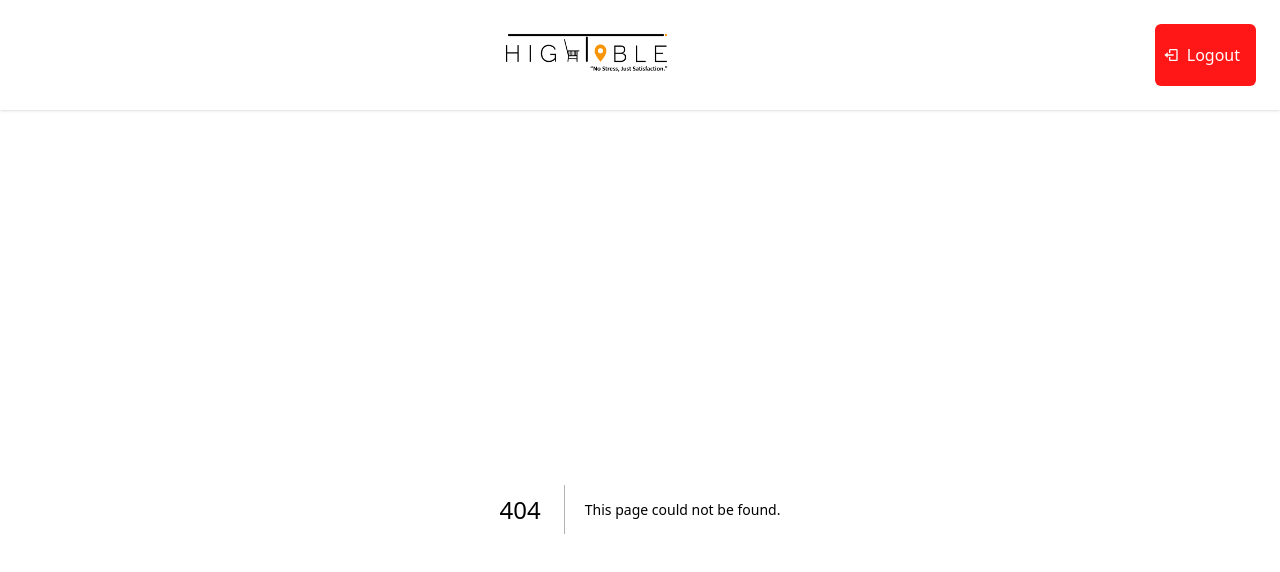
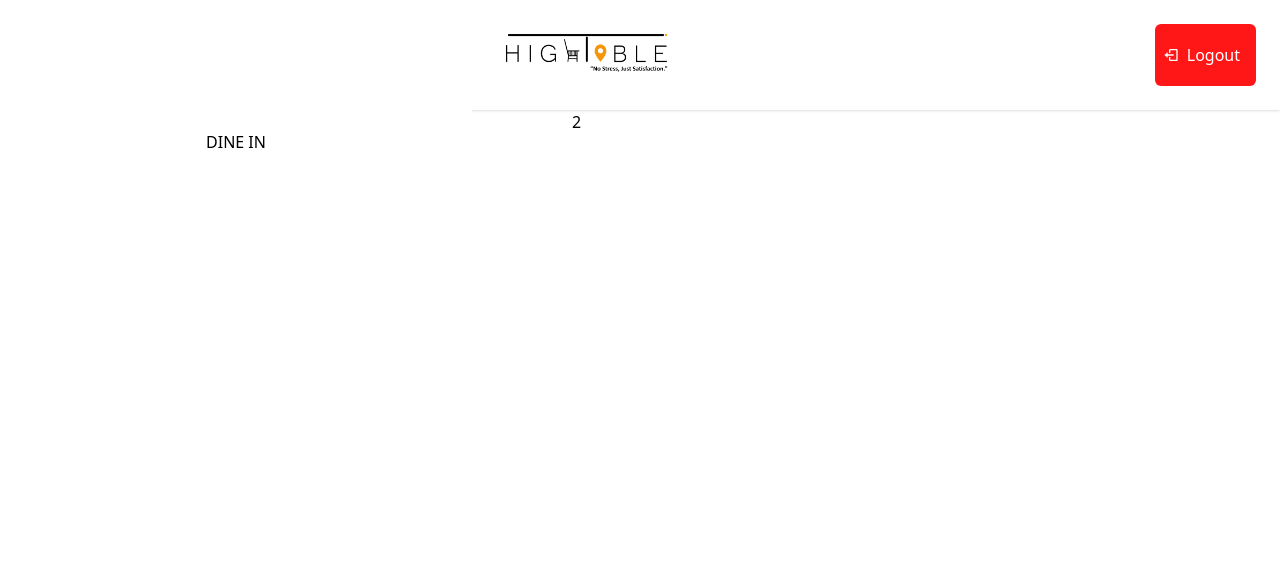
Before and after one commit to innov8-devs/Hightable-POS, a Next.js app: page /dashboard/menu/order in a window 1280 px wide. Before the commit this address had no page. Shown: the top 572 px of the page. Built offline with nearby package versions, Linux system fonts and the light colour scheme.

Commit message:
Added order page

```diff
--- /dev/null
+++ b/src/pages/dashboard/menu/order.tsx
@@ -0,0 +1,16 @@
+import React from 'react';
+import Division from '../../../components/fragments/Common/Layout/Division';
+import Layout from '../../../components/fragments/Common/Layout/Layout';
+
+const Order = () => {
+  return (
+    <Layout className="gap-[100px] h-screen">
+      <Division division={2} className="">
+        <div className="w-full bg-white shadow-[0px,1px,13px,rgba(78, 51, 0, 0.11)] text-center p-5">DINE IN</div>
+      </Division>
+      <Division division={3}>2</Division>
+    </Layout>
+  );
+};
+
+export default Order;
```
